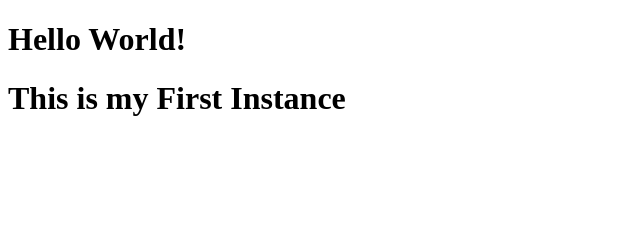
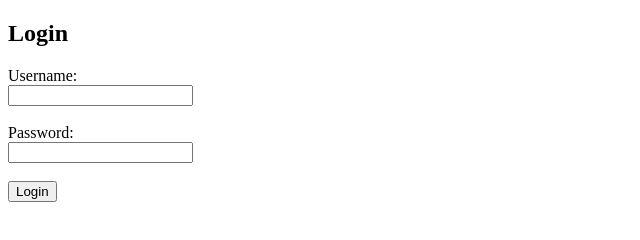
Before and after one commit to ruturajjadhav07/AWS_Instance, a plain HTML site: page index.html in a window 1280 px wide. Shown: the whole page, without its empty margins (0-640 px from the left). Drawn offline with Linux system fonts and the light colour scheme.

Commit message:
Update index.html

```diff
--- a/index.html
+++ b/index.html
@@ -1,16 +1,21 @@
 <!DOCTYPE html>
+<html>
+<head>
+    <title>Login Form</title>
+</head>
+<body>
 
-<html>
+    <h2>Login</h2>
 
-<head>
-	<title>
-		First Web Page
-	</title>
-</head>
+    <form action="/login" method="post">
+        <label for="username">Username:</label><br>
+        <input type="text" id="username" name="username" required><br><br>
 
-<body>
-	<h1>Hello World!</h1>
-	<h1>This is my First Instance</h1>
+        <label for="password">Password:</label><br>
+        <input type="password" id="password" name="password" required><br><br>
+
+        <input type="submit" value="Login">
+    </form>
+
 </body>
-
 </html>
```
